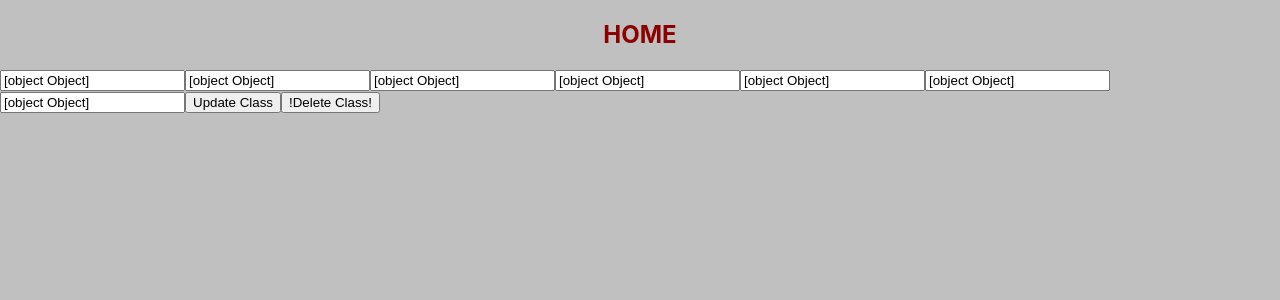
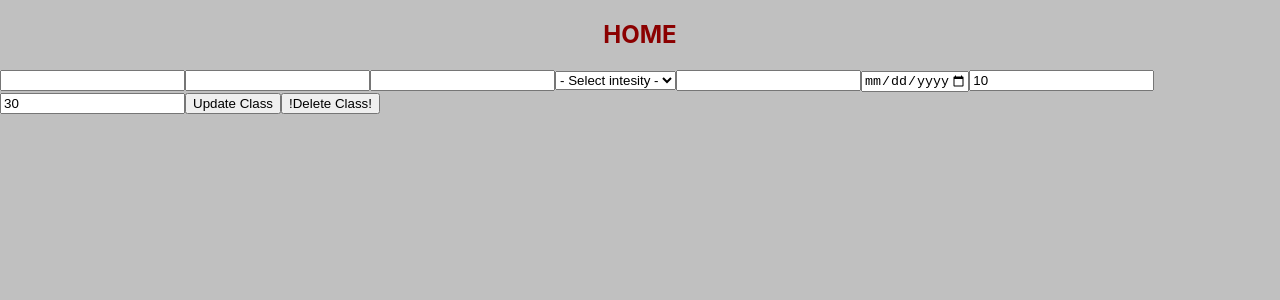
Before and after one commit to Aaroneld/front-end-1, a React (Create React App) app: page /workout-Instructor/1 in a window 1280 px wide. Shown: the top 300 px of the page. Built offline with nearby package versions, Linux system fonts and the light colour scheme; no server answers; sample sign-in values are in the browser's storage.

Commit message:
removed the sign up function from user side because there is no associated put request, updating the workout updating form for coaches

```diff
--- a/src/App.js
+++ b/src/App.js
@@ -47,7 +47,6 @@ function App(props) {
           <R1WorkoutForm />
         </PrivateRoute>
         {/* <Route path="/create" component={R1WorkoutForm} /> */}
-        {/* We'll have private routes for member workouts and coach workouts */}
       </Switch>
     </div>
   );
--- a/src/components/HomePage.js
+++ b/src/components/HomePage.js
@@ -49,7 +49,7 @@ const HomePage = () => {
                 Home Page<br/>
                 Styled up with Styled Components
             </h1>
-            <Link to="/list">List</Link>
+            <Link to="/list">Class List</Link>
             <Link to="/list-Instructor">Instructors</Link>
             <div className="sign-log">
                 <Link to="/signup">
--- a/src/components/instructors/InstructorWorkout.js
+++ b/src/components/instructors/InstructorWorkout.js
@@ -47,7 +47,9 @@ const InstructorWorkout = (props) => {
 
     const handleUpdate = evt => {
         evt.preventDefault()
-        // This will handle the update and hence the put request
+        axiosAuth().put(`https://anywhere-fitness-team2.herokuapp.com/api/auth/instructor/classes/${id}`)
+        .then(res => console.log(res))
+        .catch(err => console.dir(err))
         push(`/workout-Instructor/${id}`)
         props.updateTrue()
     }
@@ -59,37 +61,53 @@ const InstructorWorkout = (props) => {
         push("/list-Instructor")
         props.updateTrue()
     }
-    // This form will probably need to be massively tweaked based on how exactly the backend structures the data to determine relevant fields to display and how they should be structured for updating
+
     return (
         <StyleSimply>
             <form onSubmit={handleSubmit}>
                 <input type="text"
-                name=""
-                value={classToUpdate}
+                name="name"
+                value={classToUpdate.name}
                 onChange={handleChanges} />
+
                 <input type="text"
-                name=""
-                value={classToUpdate}
+                name="instructor_name"
+                value={classToUpdate.instructor_name}
                 onChange={handleChanges} />
+
                 <input type="text"
-                name=""
-                value={classToUpdate}
+                name="type"
+                value={classToUpdate.type}
                 onChange={handleChanges} />
+
+                <select value={classToUpdate.intensity}
+                onChange={handleChanges} name="intensity">
+                <option value>- Select intesity -</option>
+                <option>Low</option>
+                <option>Medium</option>
+                <option>High </option>
+                </select>
+
                 <input type="text"
-                name=""
-                value={classToUpdate}
+                name="location"
+                value={classToUpdate.location}
                 onChange={handleChanges} />
-                <input type="text"
-                name=""
-                value={classToUpdate}
+
+                <input type="date"
+                value={classToUpdate.date}
+                onChange={handleChanges}
+                name="date"
+                min="2020-01-01"
+                max="2031-12-31"/>
+
+                <input type="number"
+                name="max_size"
+                value={classToUpdate.max_size}
                 onChange={handleChanges} />
-                <input type="text"
-                name=""
-                value={classToUpdate}
-                onChange={handleChanges} />
-                <input type="text"
-                name=""
-                value={classToUpdate}
+
+                <input type="number"
+                name="duration"
+                value={classToUpdate.duration}
                 onChange={handleChanges} />
 
                 <button className="update-workout" onClick={handleUpdate}>Update Class</button>
--- a/src/components/users/Workout.js
+++ b/src/components/users/Workout.js
@@ -1,5 +1,5 @@
 import React, { useEffect, useState } from 'react'
-import { useParams, useHistory } from 'react-router-dom'
+import { useParams, useHistory, Link } from 'react-router-dom'
 import styled from 'styled-components'
 import { axiosAuth } from '../../utilities/apiUtilities'
 import { updateTrue } from '../../actions/usersActions'
@@ -37,20 +37,22 @@ const Workout = (props) => {
         .catch(err => console.dir(err))
     },[id])
 
-    const signUp = evt => {
-        evt.preventDefault()
-        setThisClass({
-            ...thisClass,
-            signedUp: true
-        })
-        axiosAuth().put(`https://anywhere-fitness-team2.herokuapp.com/api/auth/users/classes/${id}`, thisClass)
-        .then(res => {
-            console.log(res)
-            props.updateTrue()
-            push("/list")
-        })
-        .catch(err => console.dir(err))
-    }
+    // Just Realized from looking at back in that users have no real way of signing up to the classes as the only user type that can make put requests are the InstructorWorkoutList, perhaps I should adjust the instructor form to allow them to set the number of current members to account for users wanting to sign up
+
+    // const signUp = evt => {
+    //     evt.preventDefault()
+    //     setThisClass({
+    //         ...thisClass,
+    //         signedUp: true
+    //     })
+    //     axiosAuth().put(`https://anywhere-fitness-team2.herokuapp.com/api/auth/users/classes/${id}`, thisClass)
+    //     .then(res => {
+    //         console.log(res)
+    //         props.updateTrue()
+    //         push("/list")
+    //     })
+    //     .catch(err => console.dir(err))
+    // }
 
     return (
         <StyleUp>
@@ -60,7 +62,10 @@ const Workout = (props) => {
             <h3>Class Size: {thisClass.max_size}</h3>
             <p>{thisClass.location}</p>
             <p>{thisClass.date}</p>
-            <button onClick={signUp}>Sign Up?</button>
+            <Link to="/list">
+                <h2>Back to class list</h2>
+            </Link>
+            {/* <button onClick={signUp}>Sign Up?</button> */}
         </StyleUp>
      );
 }
```
